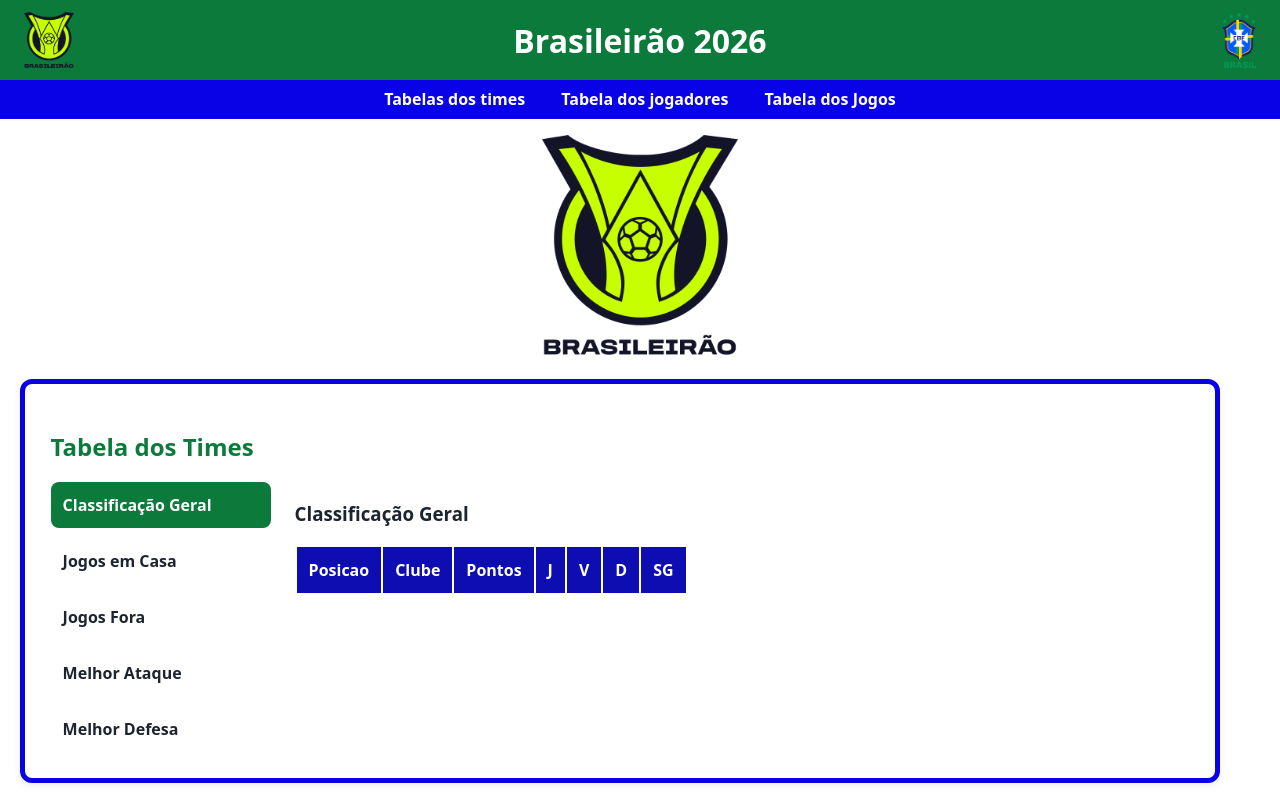
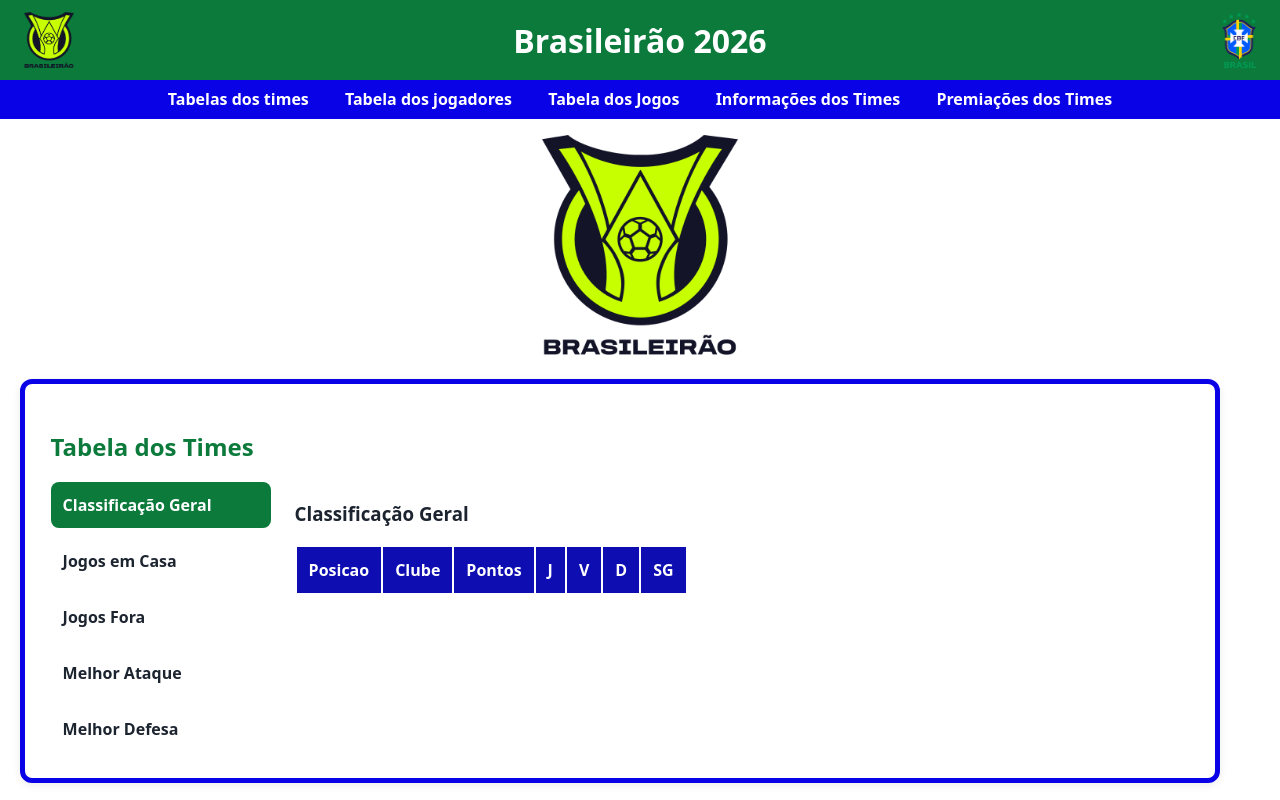
Before and after one commit to Jeansfjr/TCA, a plain HTML site: page index.html in a window 1280 px wide. Shown: the top 800 px of the page. Drawn offline with nearby package versions, Linux system fonts and the light colour scheme; no server answers.

Commit message:
Criando os atalhos para as novas tabelas

```diff
--- a/index.html
+++ b/index.html
@@ -27,6 +27,8 @@
     <a href="#times">Tabelas dos times</a>
     <a href="#jogadores">Tabela dos jogadores</a>
     <a href="#jogos">Tabela dos Jogos</a>
+    <a href="#informacoes">Informações dos Times</a>
+    <a href="#premiacoes">Premiações dos Times</a>
   </nav>
 
   <img id="logo" src="img/logo_brasileirao.webp" alt="Logo do Brasileirão 2">
```
